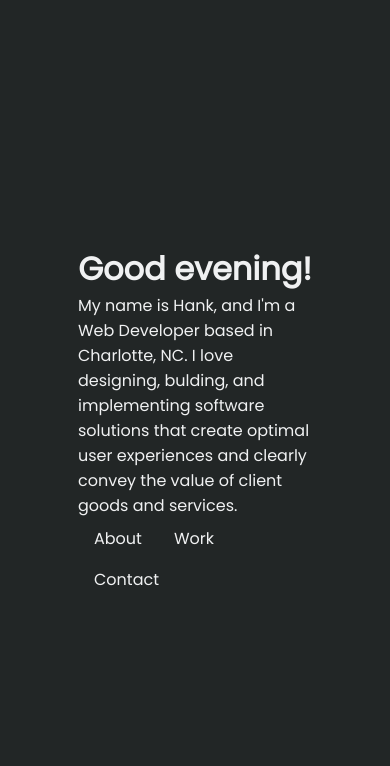
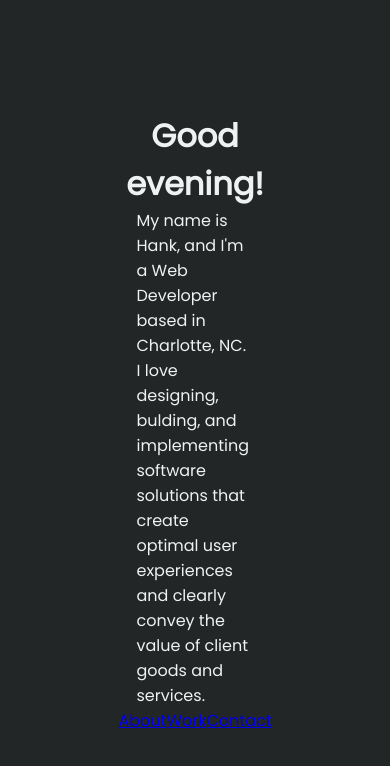
Before and after one commit to HHH-603/V2-Portfolio, a React (Create React App) app: page / in a window 390 px wide. Shown: the top 766 px of the page. Built offline with nearby package versions, Linux system fonts and the light colour scheme.

Commit message:
Moved code related to my landing page links from the landing-container component to my landing page's stylesheet.

```diff
--- a/src/components/landing-container/style.css
+++ b/src/components/landing-container/style.css
@@ -5,42 +5,3 @@
     height: auto;
     width: 30%;
 }
-
-.landing-page-links-container {
-    list-style-type: none;
-    display: flex;
-    flex-flow: row wrap;
-    width: auto;
-    text-align: center;
-}
-
-.list-item-link {
-    text-decoration: none;
-    margin: .25rem .5rem;
-    padding: .25rem .5rem;
-    color: #F0F1F2;
-    transition: all 50ms ease-in;
-}
-
-.list-item-link:hover,
-.list-item-link:focus {
-    background-color: #F0F1F2;
-    color: #222626;
-}
-
-@media screen and (max-width: 640px) {
-    .landing-container {
-        width: 60%;
-    }
-}
-
-@media screen and (max-width: 360px) {
-    .landing-container {
-        width: auto;
-        padding: 0 1rem;
-    }
-
-    .links-list {
-        flex-flow: column wrap;
-    }
-}
```
